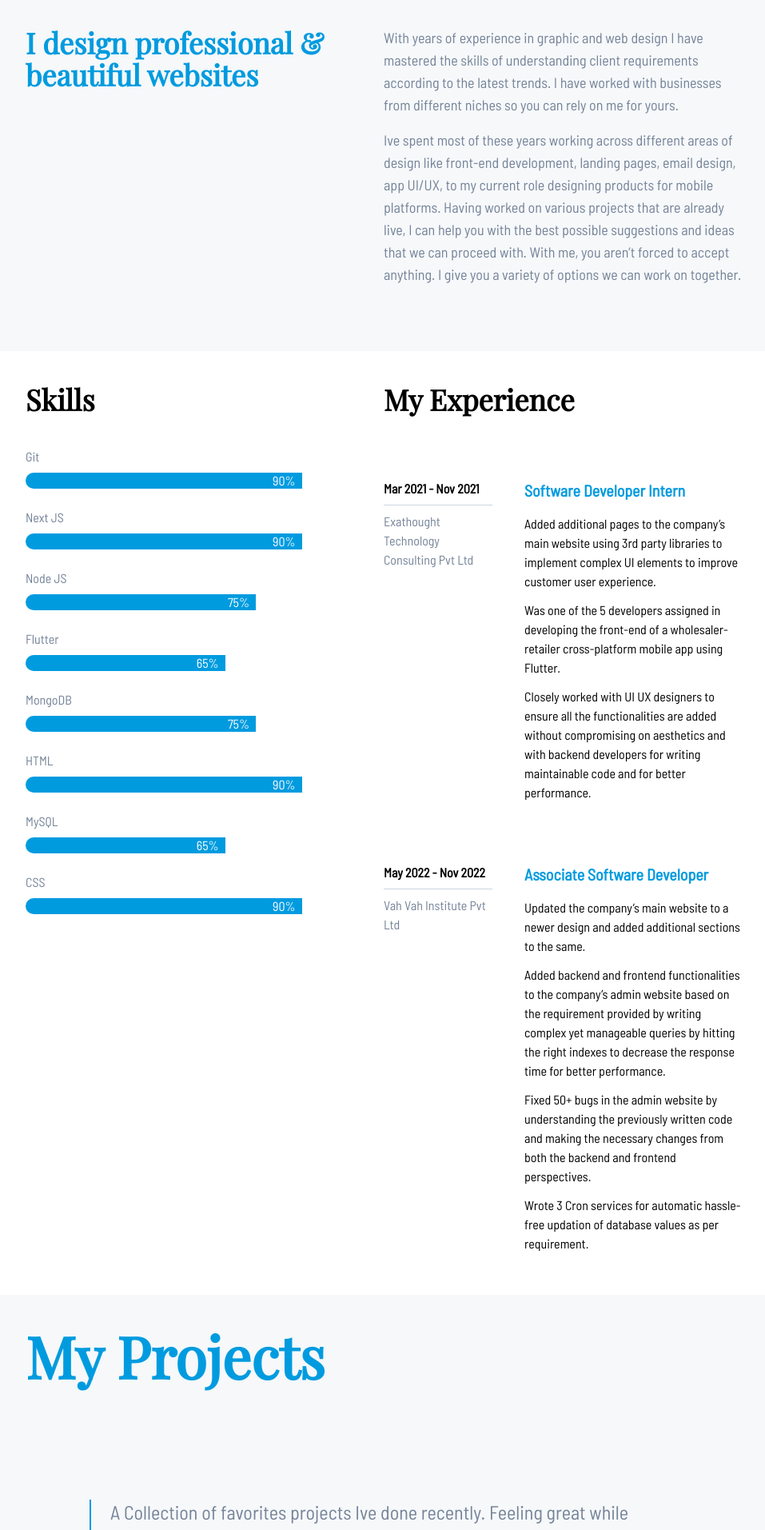
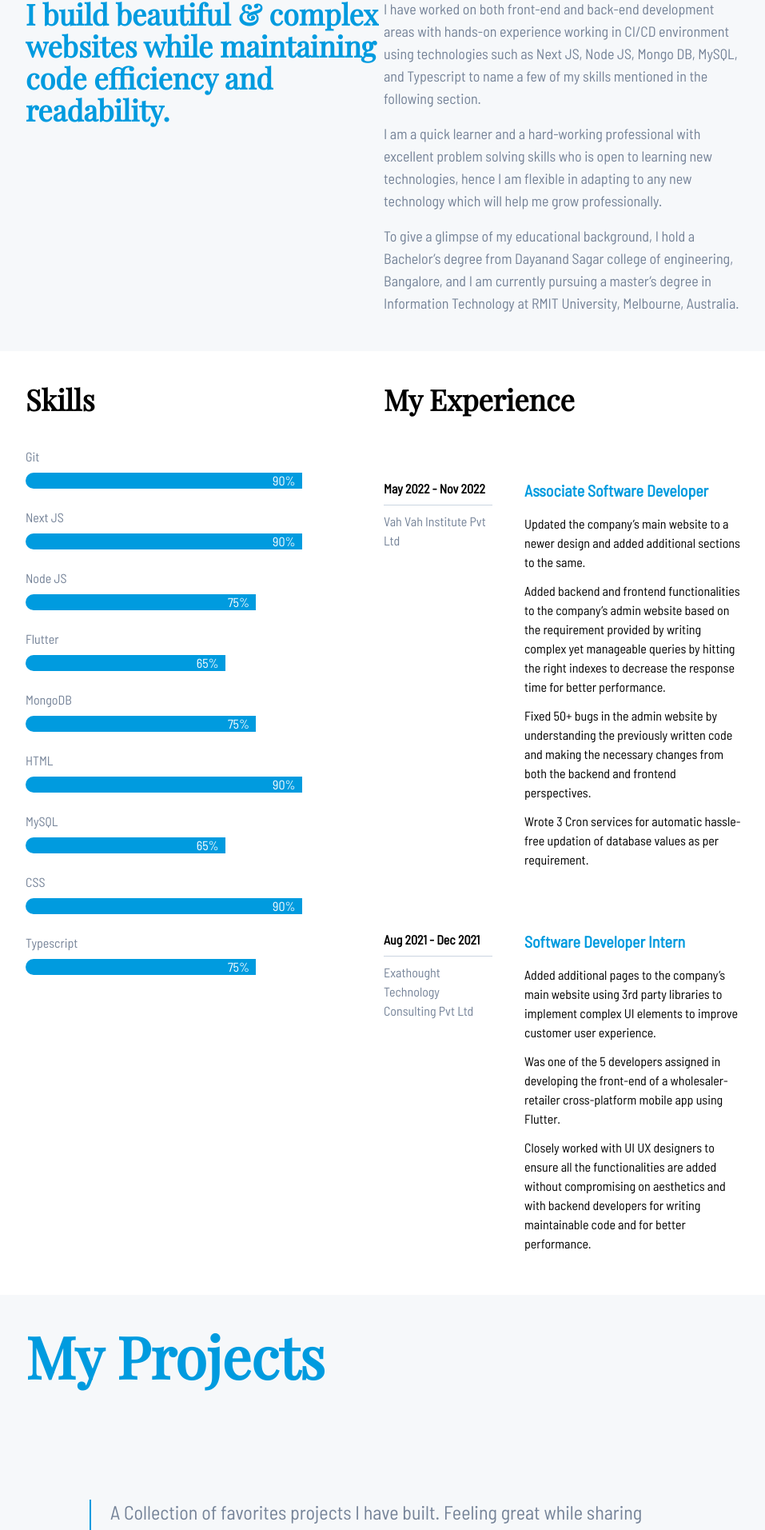
Before and after one commit to lestercorreya/Portfolio, a Next.js app: page / in a window 1280 px wide. Shown: the part 1201-3114 px from the top of the page at 80% size, without its empty margins (160-1117 px from the left). Built offline with nearby package versions, Linux system fonts and the light colour scheme; a web font is replaced by a local one.

Commit message:
final content writing

```diff
--- a/components/AboutSection.js
+++ b/components/AboutSection.js
@@ -6,15 +6,18 @@ const AboutSection = (props) => {
   return (
     <div className='w-screen p-5 min-h-regularScreen flex flex-col justify-center md:px-10 lg:px-48 md:p-6 bg-background/[0.9] relative' ref={(node) => setRefs(node, "about")}>
       <div className='text-primary mb-4 font-semibold md:text-lg md:mb-6'>About me</div>
-      <div className='text-4xl font-primary mb-14 font-extrabold lg:text-5xl lg:mb-24'>I am an enthusiastic web developer based in New York, with a rich experience of over 6 years in website & product design.</div>
+      <div className='text-4xl font-primary mb-14 font-extrabold lg:text-5xl lg:mb-24'>I am a software developer based in Melbourne, Australia, experienced in building web & mobile applications.</div>
       <div className='md:flex'>
-        <div className='font-primary text-xl mb-5 text-primary font-extrabold md:flex-1 md:text-3xl lg:text-4xl'>I design professional & beautiful websites</div>
+        <div className='font-primary text-xl mb-5 text-primary font-extrabold md:flex-1 md:text-3xl lg:text-4xl'>I build beautiful & complex websites while maintaining code efficiency and readability.</div>
         <div className='text-secondary md:flex-1 md:text-lg'>
           <div className='mb-4'>
-            With years of experience in graphic and web design I have mastered the skills of understanding client requirements according to the latest trends. I have worked with businesses from different niches so you can rely on me for yours.
+            I have worked on both front-end and back-end development areas with hands-on experience working in CI/CD environment using technologies such as Next JS, Node JS, Mongo DB, MySQL, and Typescript to name a few of my skills mentioned in the following section.
+          </div>
+          <div className='mb-4'>
+            I am a quick learner and a hard-working professional with excellent problem solving skills who is open to learning new technologies, hence I am flexible in adapting to any new technology which will help me grow professionally.
           </div>
           <div>
-            Ive spent most of these years working across different areas of design like front-end development, landing pages, email design, app UI/UX, to my current role designing products for mobile platforms. Having worked on various projects that are already live, I can help you with the best possible suggestions and ideas that we can proceed with. With me, you aren’t forced to accept anything. I give you a variety of options we can work on together.
+            To give a glimpse of my educational background, I hold a Bachelor’s degree from Dayanand Sagar college of engineering, Bangalore, and I am currently pursuing a master’s degree in Information Technology at RMIT University, Melbourne, Australia.
           </div>
         </div>
       </div>
--- a/components/ProjectsSection.js
+++ b/components/ProjectsSection.js
@@ -10,19 +10,19 @@ const ProjectsSection = (props) => {
   const projects = [
     {
       "title": "Chess Burst",
-      "description": "Lorem ipsum dolor sit amet, consectetur adipisicing elit. Natus eveniet nam atque ab distinctio perspiciatis odit iste dolor est odio.",
+      "description": "An online chess game that can be played between 2 people using a common 5-digit code generated by one of them.",
       "image": projectImage1,
       "video": "project_1.mkv"
     },
     {
       "title": "Listenal",
-      "description": "Lorem ipsum dolor sit amet, consectetur adipisicing elit. Natus eveniet nam atque ab distinctio perspiciatis odit iste dolor est odio.",
+      "description": "A Spotify-integrated real-time chat application that lets you chat and listen to songs simultaneously with another person.",
       "image": projectImage2,
       "video": "project_2.mkv"
     },
     {
       "title": "Python Mini Projects",
-      "description": "Lorem ipsum dolor sit amet, consectetur adipisicing elit. Natus eveniet nam atque ab distinctio perspiciatis odit iste dolor est odio.",
+      "description": "Few of the mini-projects built using python by integrating certain data structures and algorithms.",
       "image": projectImage3,
       "video": "project_3.mp4"
     },
@@ -47,7 +47,7 @@ const ProjectsSection = (props) => {
     <div className='min-h-regularScreen px-5 py-10 md:px-10 lg:px-48 bg-background' ref={(node) => setRefs(node, "projects")}>
       <div className='text-5xl font-extrabold text-primary font-primary mb-20 md:text-6xl lg:text-7xl lg:mb-36'>My Projects</div>
       <div className='text-secondary text-lg mb-20 md:text-xl md:w-4/5 md:ml-20 lg:text-2xl lg:mb-36 border-l-2 border-primary pl-6'>
-        <div className='transition-all duration-500' style={{ transform: onceInView ? "translateY(0)" : "translateY(50px)", opacity: onceInView ? "1" : "0" }}>A Collection of favorites projects Ive done recently. Feeling great while sharing them here</div>
+        <div className='transition-all duration-500' style={{ transform: onceInView ? "translateY(0)" : "translateY(50px)", opacity: onceInView ? "1" : "0" }}>A Collection of favorites projects I have built. Feeling great while sharing them here</div>
       </div>
       {projects.map((project, index) => {
         return (
@@ -65,9 +65,9 @@ const ProjectsSection = (props) => {
               </div>
             </div>
             <div className='flex-1 flex justify-center flex-col'>
-              <div className='text-3xl font-extrabold mb-2 font-primary md:mx-5'>Listenal</div>
+              <div className='text-3xl font-extrabold mb-2 font-primary md:mx-5'>{project.title}</div>
               <div className='w-12 h-0.5 bg-primary mb-5 md:mx-5'></div>
-              <div className='text-secondary mb-5 lg:text-xl md:mx-5'>Lorem ipsum dolor sit amet, consectetur adipisicing elit. Natus eveniet nam atque ab distinctio perspiciatis odit iste dolor est odio.</div>
+              <div className='text-secondary mb-5 lg:text-xl md:mx-5'>{project.description}</div>
             </div>
           </div>
         )
--- a/components/SkillsSection.js
+++ b/components/SkillsSection.js
@@ -35,6 +35,10 @@ const SkillsSection = (props) => {
       "name": "CSS",
       "level": "90%"
     },
+    {
+      "name": "Typescript",
+      "level": "75%"
+    },
   ]
 
   const [onceInView, setOnceInView] = useState(false)
@@ -66,19 +70,6 @@ const SkillsSection = (props) => {
         <div className='text-4xl font-primary mb-10 font-extrabold lg:mb-20'>My Experience</div>
         <div className='mb-16 lg:flex'>
           <div className='mb-5 flex-1 lg:mr-10'>
-            <div className='mb-2 font-semibold'>Mar 2021 - Nov 2021</div>
-            <div className='h-px bg-slate-300 w-full mb-2'></div>
-            <div className='text-secondary'>Exathought Technology Consulting Pvt Ltd</div>
-          </div>
-          <div className='flex-2'>
-            <div className='text-primary text-xl mb-4 font-semibold'>Software Developer Intern</div>
-            <div className='mb-3'>Added additional pages to the company’s main website using 3rd party libraries to implement complex UI elements to improve customer user experience.</div>
-            <div className='mb-3'>Was one of the 5 developers assigned in developing the front-end of a wholesaler-retailer cross-platform mobile app using Flutter.</div>
-            <div className='mb-3'>Closely worked with UI UX designers to ensure all the functionalities are added without compromising on aesthetics and with backend developers for writing maintainable code and for better performance.</div>
-          </div>
-        </div>
-        <div className='lg:flex'>
-          <div className='mb-5 flex-1 lg:mr-10'>
             <div className='mb-2 font-semibold'>May 2022 - Nov 2022</div>
             <div className='h-px bg-slate-300 w-full mb-2'></div>
             <div className='text-secondary'>Vah Vah Institute Pvt Ltd</div>
@@ -91,6 +82,19 @@ const SkillsSection = (props) => {
             <div className='mb-3'>Wrote 3 Cron services for automatic hassle-free updation of database values as per requirement.</div>
           </div>
         </div>
+        <div className='lg:flex'>
+          <div className='mb-5 flex-1 lg:mr-10'>
+            <div className='mb-2 font-semibold'>Aug 2021 - Dec 2021</div>
+            <div className='h-px bg-slate-300 w-full mb-2'></div>
+            <div className='text-secondary'>Exathought Technology Consulting Pvt Ltd</div>
+          </div>
+          <div className='flex-2'>
+            <div className='text-primary text-xl mb-4 font-semibold'>Software Developer Intern</div>
+            <div className='mb-3'>Added additional pages to the company’s main website using 3rd party libraries to implement complex UI elements to improve customer user experience.</div>
+            <div className='mb-3'>Was one of the 5 developers assigned in developing the front-end of a wholesaler-retailer cross-platform mobile app using Flutter.</div>
+            <div className='mb-3'>Closely worked with UI UX designers to ensure all the functionalities are added without compromising on aesthetics and with backend developers for writing maintainable code and for better performance.</div>
+          </div>
+        </div>
       </div>
     </div>
   )
```
Also changed, not shown: public/static/images/resume.jpg, 1 other file (tests, documents, lock files or other folders).
